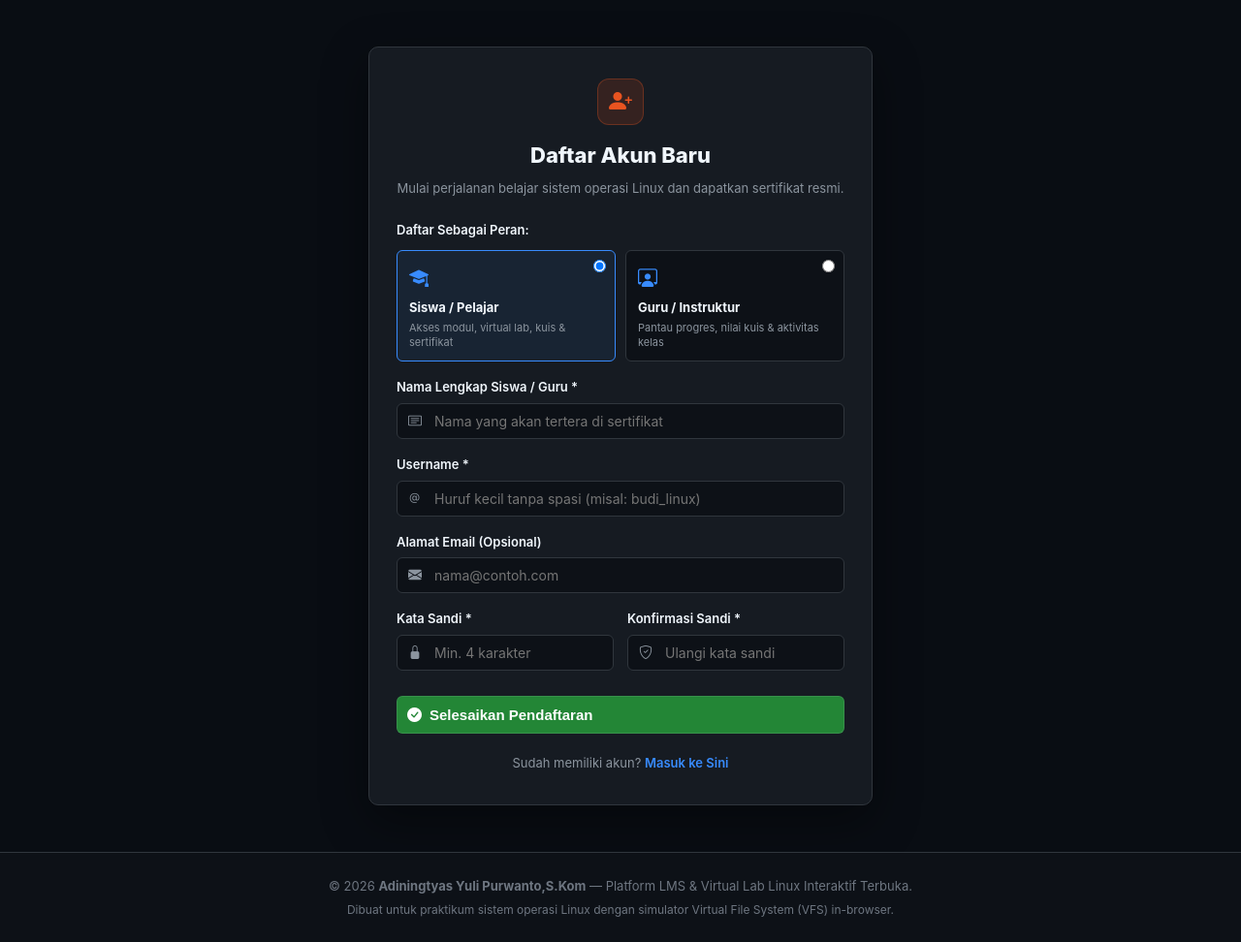
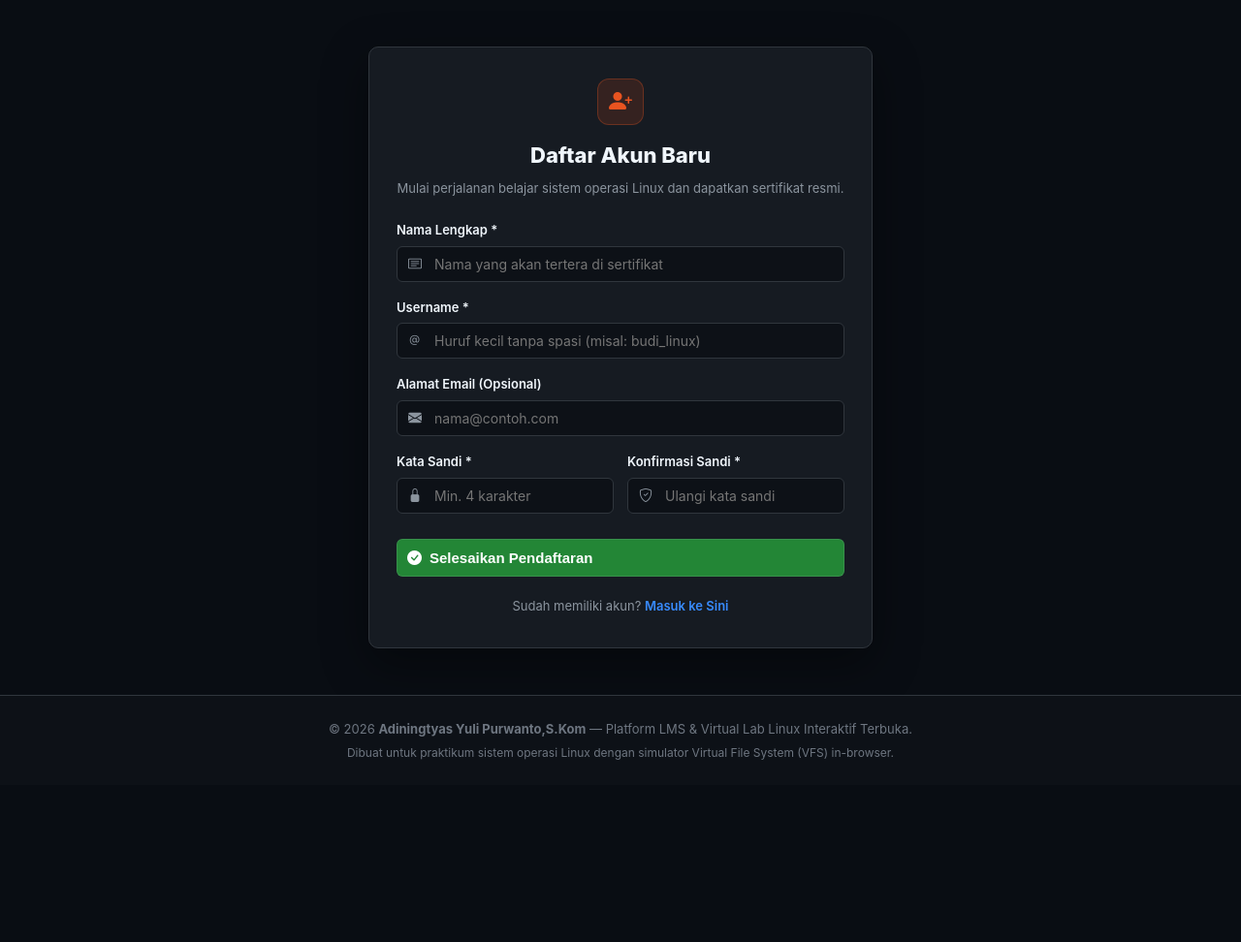
Before and after one commit to kajurtkjsmkbp-hub/LinuxAcademy, a Flask app: page /register in a window 1280 px wide. Shown: the part 63-1035 px from the top of the page at 97% size. After the commit the page ends 847 px from the top, so only its background shows below. Run offline with Flask 3, Linux system fonts and the light colour scheme.

Commit message:
feat: Restrict teacher account creation to admin dashboard and remove demo logins

```diff
--- a/app.py
+++ b/app.py
@@ -1183,8 +1183,7 @@ def register():
         email = request.form.get('email', '').strip()
         password = request.form.get('password', '')
         confirm_password = request.form.get('confirm_password', '')
-        role = request.form.get('role', 'siswa').strip().lower()
-        teacher_code = request.form.get('teacher_code', '').strip()
+        role = 'siswa'
 
         if not username or not fullname or not password:
             flash('Harap lengkapi semua bidang yang bertanda wajib.', 'danger')
@@ -1197,13 +1196,6 @@ def register():
         if password != confirm_password:
             flash('Konfirmasi kata sandi tidak cocok.', 'danger')
             return render_template('register.html')
-
-        if role == 'guru':
-            if teacher_code != 'GURU2026':
-                flash('Kode Verifikasi Guru tidak valid (gunakan kode: GURU2026).', 'danger')
-                return render_template('register.html')
-        else:
-            role = 'siswa'
 
         result = db.create_user(username, fullname, email, password, role=role)
         if not result['success']:
@@ -1297,6 +1289,29 @@ def api_upload_signature():
 
     return jsonify({'success': False, 'message': 'Format file tidak didukung (gunakan PNG/JPG)'})
 
+@app.route('/api/admin/create_teacher', methods=['POST'])
+@teacher_required
+def api_create_teacher():
+    username = request.form.get('username', '').strip().lower()
+    fullname = request.form.get('fullname', '').strip()
+    password = request.form.get('password', '')
+
+    if not username or not fullname or not password:
+        flash('Harap lengkapi semua kolom untuk membuat akun guru.', 'danger')
+        return redirect(url_for('teacher_dashboard'))
+
+    if len(password) < 4:
+        flash('Kata sandi guru minimal 4 karakter.', 'danger')
+        return redirect(url_for('teacher_dashboard'))
+
+    result = db.create_user(username, fullname, '', password, role='guru')
+    if result['success']:
+        flash(f'Akun guru baru ({fullname}) berhasil dibuat!', 'success')
+    else:
+        flash(f'Gagal membuat akun guru: {result["error"]}', 'danger')
+
+    return redirect(url_for('teacher_dashboard'))
+
 @app.route('/api/current-user')
 def api_current_user():
     user_id = session.get('user_id')
--- a/templates/register.html
+++ b/templates/register.html
@@ -14,46 +14,10 @@
         </div>
 
         <form method="POST" action="/register" class="auth-form">
-            <!-- Role Selection -->
-            <div class="form-group">
-                <label class="form-label">Daftar Sebagai Peran:</label>
-                <div class="role-selector-wrap">
-                    <label class="role-radio-card" id="card-role-siswa">
-                        <input type="radio" name="role" value="siswa" checked onchange="toggleTeacherField(false)">
-                        <div class="role-card-content">
-                            <i class="bi bi-mortarboard-fill"></i>
-                            <strong>Siswa / Pelajar</strong>
-                            <span>Akses modul, virtual lab, kuis & sertifikat</span>
-                        </div>
-                    </label>
-
-                    <label class="role-radio-card" id="card-role-guru">
-                        <input type="radio" name="role" value="guru" onchange="toggleTeacherField(true)">
-                        <div class="role-card-content">
-                            <i class="bi bi-person-workspace"></i>
-                            <strong>Guru / Instruktur</strong>
-                            <span>Pantau progres, nilai kuis & aktivitas kelas</span>
-                        </div>
-                    </label>
-                </div>
-            </div>
-
-            <!-- Teacher Verification Code (Conditional) -->
-            <div class="form-group hidden" id="teacher-code-group">
-                <label for="teacher_code" class="form-label text-warning">
-                    <i class="bi bi-key-fill"></i> Kode Verifikasi Instruktur / Guru
-                </label>
-                <div class="input-with-icon">
-                    <i class="bi bi-shield-lock-fill"></i>
-                    <input type="text" id="teacher_code" name="teacher_code" class="form-input" placeholder="Masukkan kode: GURU2026">
-                </div>
-                <small style="color: #8b949e; font-size: 12px; margin-top: 4px; display: block;">
-                    *Untuk keperluan pengujian/demo lokal, gunakan kode: <code>GURU2026</code>
-                </small>
-            </div>
+            <input type="hidden" name="role" value="siswa">
 
             <div class="form-group">
-                <label for="fullname" class="form-label">Nama Lengkap Siswa / Guru *</label>
+                <label for="fullname" class="form-label">Nama Lengkap *</label>
                 <div class="input-with-icon">
                     <i class="bi bi-card-text"></i>
                     <input type="text" id="fullname" name="fullname" class="form-input" placeholder="Nama yang akan tertera di sertifikat" required>
@@ -105,19 +69,5 @@
     </div>
 </div>
 
-<script>
-    function toggleTeacherField(isTeacher) {
-        const codeGroup = document.getElementById('teacher-code-group');
-        const codeInput = document.getElementById('teacher_code');
-        if (isTeacher) {
-            codeGroup.classList.remove('hidden');
-            codeInput.setAttribute('required', 'required');
-            codeInput.value = 'GURU2026';
-        } else {
-            codeGroup.classList.add('hidden');
-            codeInput.removeAttribute('required');
-            codeInput.value = '';
-        }
-    }
-</script>
+
 {% endblock %}
```
Also changed, not shown: templates/login.html (+2 -26 lines), templates/teacher_dashboard.html (+29 -0 lines).
